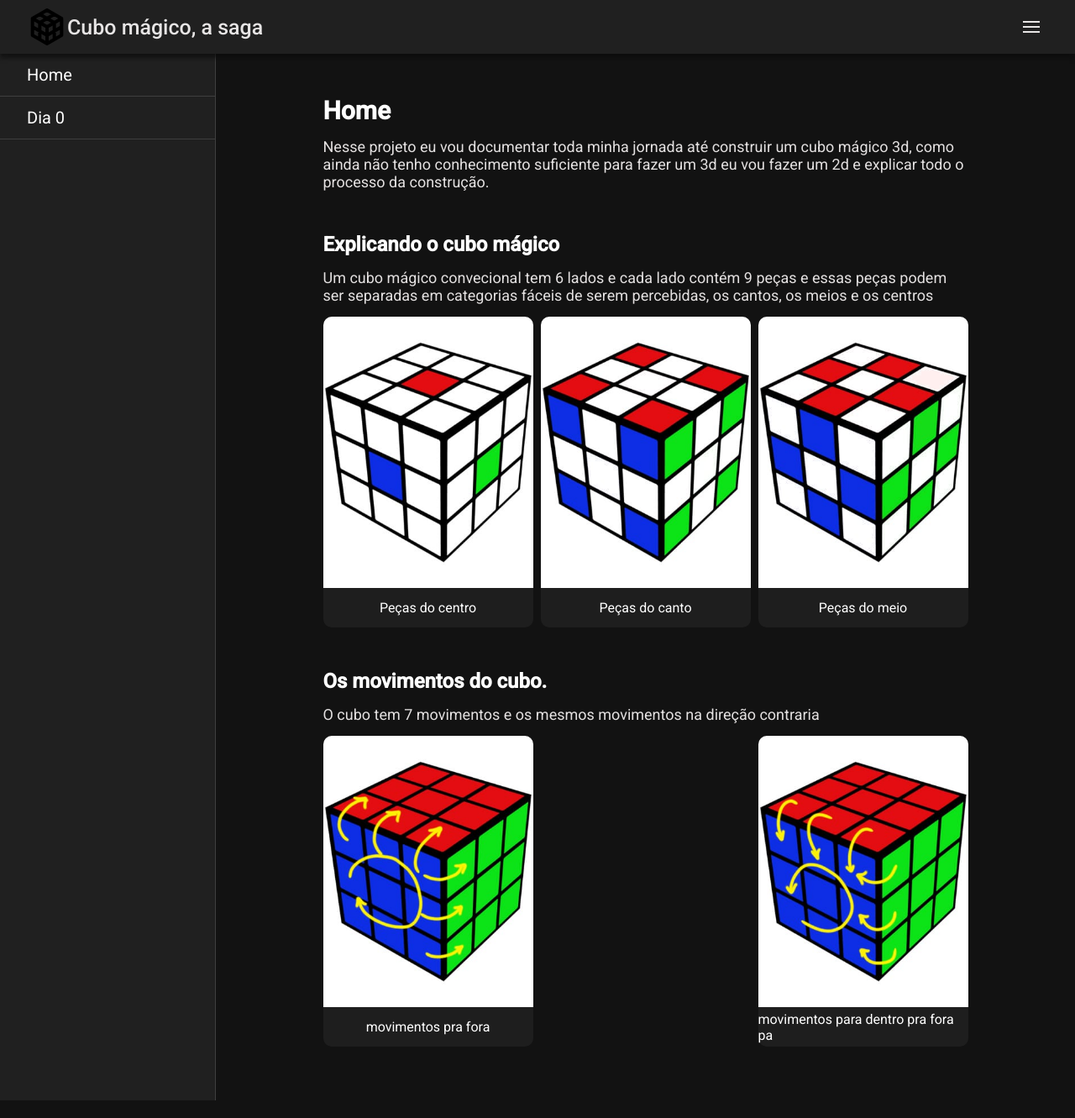
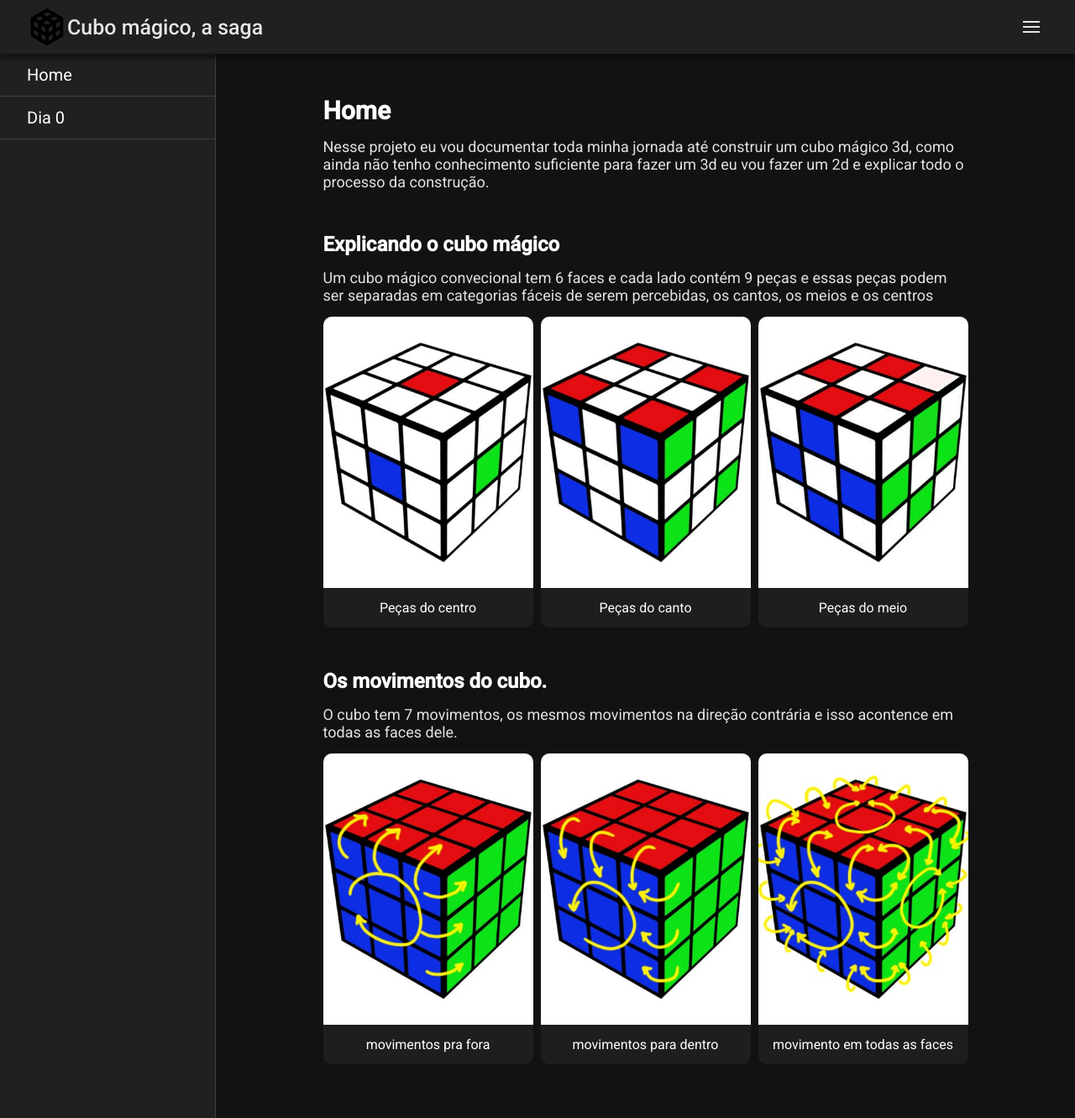
Before and after one commit to Eupou/Cubo-magico-a-saga, a React (Create React App) app: page / in a window 1280 px wide. Shown: the whole page at 84% size. Before the commit the page ends 1310 px from the top, so only its background shows below. Built offline with nearby package versions, Linux system fonts and the light colour scheme.

Commit message:
update: add a new description of how the cube works

```diff
--- a/src/App.js
+++ b/src/App.js
@@ -33,7 +33,11 @@ const App = () => {
   const sidebarWidth = windowWidth * 0.6;
 
   function closeSidebar() {
-    if (sidebarStatus == false && cursorPosX > sidebarWidth) {
+    if (
+      sidebarStatus == false &&
+      cursorPosX > sidebarWidth &&
+      windowWidth <= 450
+    ) {
       setSidebarStatus(true);
     }
   }
--- a/src/components/pages/Day0.jsx
+++ b/src/components/pages/Day0.jsx
@@ -208,7 +208,7 @@ const Day0 = () => {
         </CodeLine>
       </CodeWrapper>
 
-      <Heading level="h3" fontSize={"25px"}>
+      <Heading level="h3" fontSize={"25px"} marginTop="50px">
         Movendo o cubo
       </Heading>
 
--- a/src/components/pages/Home.jsx
+++ b/src/components/pages/Home.jsx
@@ -1,5 +1,6 @@
 import styled from "styled-components";
 
+import allMoves from "../assets/movimentosTodasFaces.jpg";
 import upMoves from "../assets/movimentosCima.jpg";
 import downMoves from "../assets/movimentosBaixo.jpg";
 import middleCube from "../assets/cuboMeios.jpg";
@@ -37,7 +38,7 @@ const Home = () => {
         Explicando o cubo mágico
       </Heading>
       <Paragraph>
-        Um cubo mágico convecional tem 6 lados e cada lado contém 9 peças e
+        Um cubo mágico convecional tem 6 faces e cada lado contém 9 peças e
         essas peças podem ser separadas em categorias fáceis de serem
         percebidas, os cantos, os meios e os centros
       </Paragraph>
@@ -64,7 +65,8 @@ const Home = () => {
         Os movimentos do cubo.
       </Heading>
       <Paragraph>
-        O cubo tem 7 movimentos e os mesmos movimentos na direção contraria
+        O cubo tem 7 movimentos, os mesmos movimentos na direção contrária e
+        isso acontence em todas as faces dele.
       </Paragraph>
 
       <ContaienerImg>
@@ -72,7 +74,12 @@ const Home = () => {
         <Figure
           alt=""
           imgUrl={downMoves}
-          captionText="movimentos para dentro pra fora pa"
+          captionText="movimentos para dentro"
+        />
+        <Figure
+          alt=""
+          imgUrl={allMoves}
+          captionText="movimento em todas as faces"
         />
       </ContaienerImg>
     </Section>
```
Also changed, not shown: src/components/assets/movimentosTodasFaces.jpg (added).
